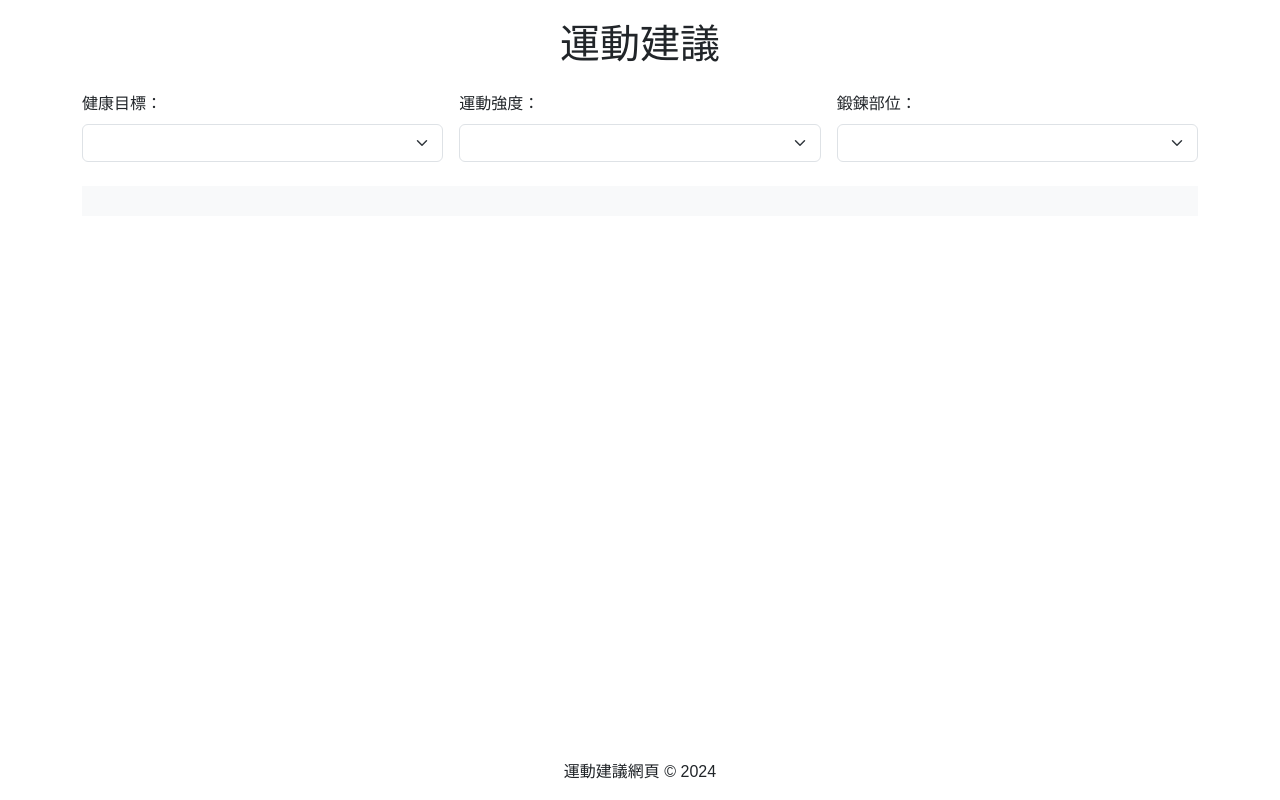
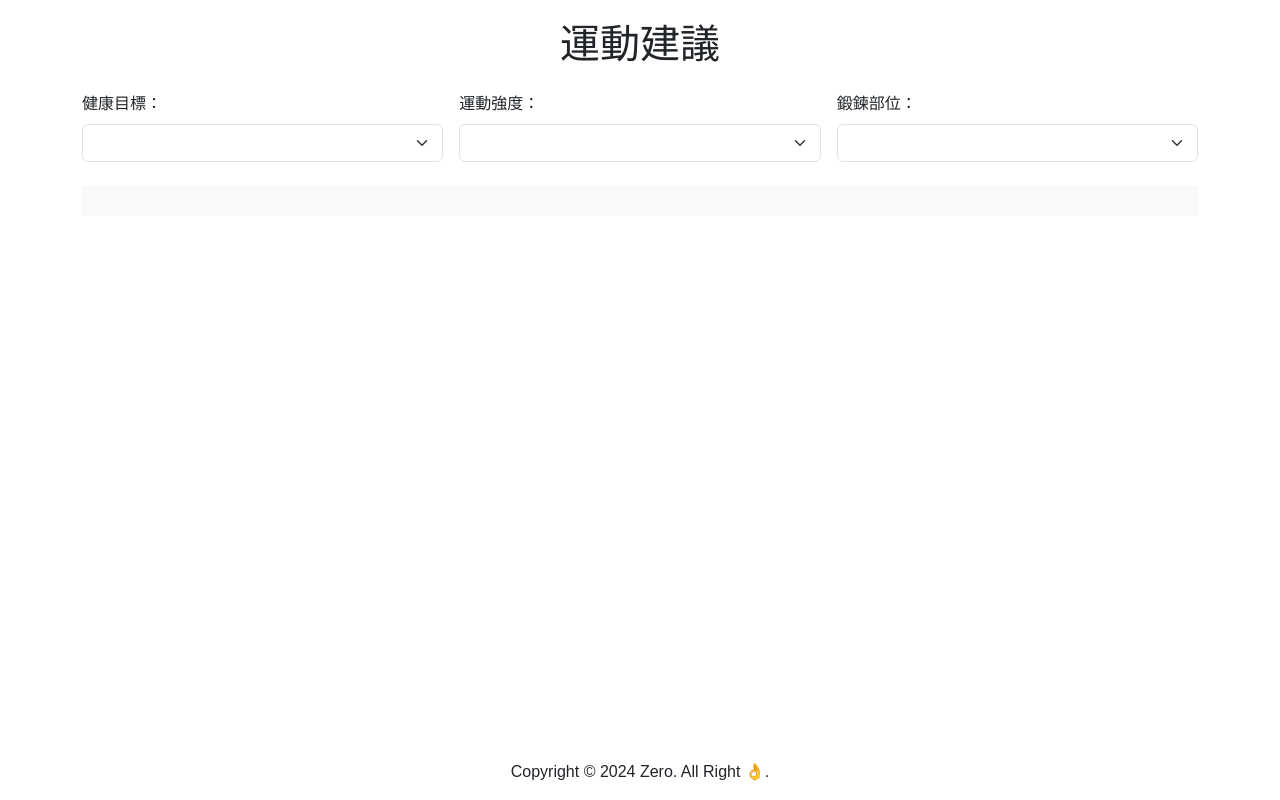
Before and after one commit to Zero903/Sports, a plain HTML site: page index.html in a window 1280 px wide. Drawn offline with nearby package versions, Linux system fonts and the light colour scheme; no server answers.

Commit message:
Update index.html

```diff
--- a/index.html
+++ b/index.html
@@ -53,7 +53,7 @@
             <!-- 運動建議將顯示在這裡 -->
         </section>
         <footer class="text-center mt-5 fixed-bottom" style="background-color: white; padding-top: 20px;">
-            <p>運動建議網頁 © 2024</p>
+            <p>Copyright © 2024 Zero. All Right 👌.</p>
         </footer>
     </div>
   </body>
```
